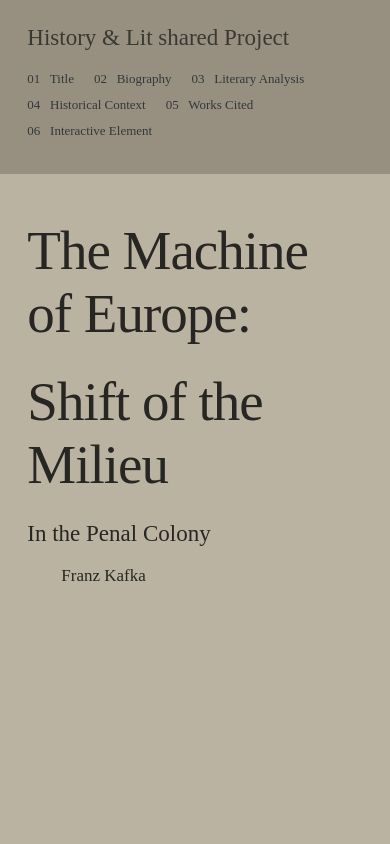
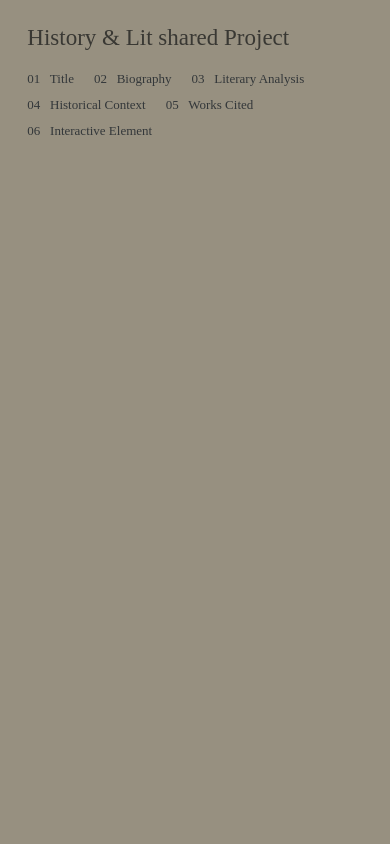
Before and after one commit to Cinar-D3V/Zeitgeist, a plain HTML site: page index.html in a window 390 px wide. Shown: the top 844 px of the page. Drawn offline with Linux system fonts and the light colour scheme.

Commit message:
Update style.css

```diff
--- a/style.css
+++ b/style.css
@@ -143,6 +143,7 @@ section p {
     color: #343C36;
 }
 
+
 /* phone layout stuff */
 
 @media (max-width: 600px) {
@@ -150,10 +151,11 @@ section p {
     nav {
         position: static;
         width: 100%;
-        height: auto;
+        min-height: 100svh;
         padding: 25px 7%;
         flex-direction: row;
         flex-wrap: wrap;
+        align-content: flex-start;
     }
 
     nav h2 {
@@ -170,6 +172,7 @@ section p {
 
     main {
         margin-left: 0;
+        width: 100%;
     }
 
     section {
```
